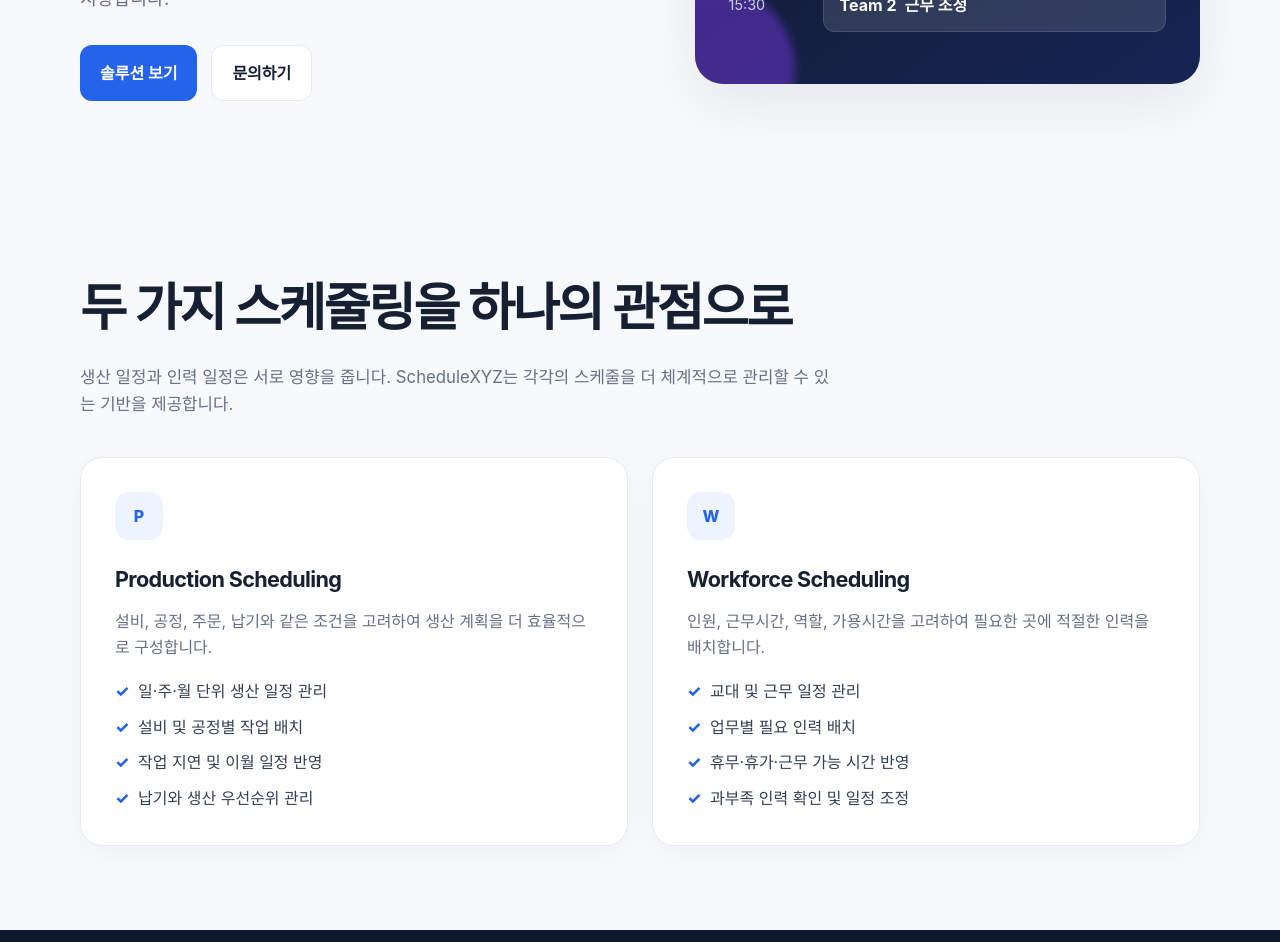
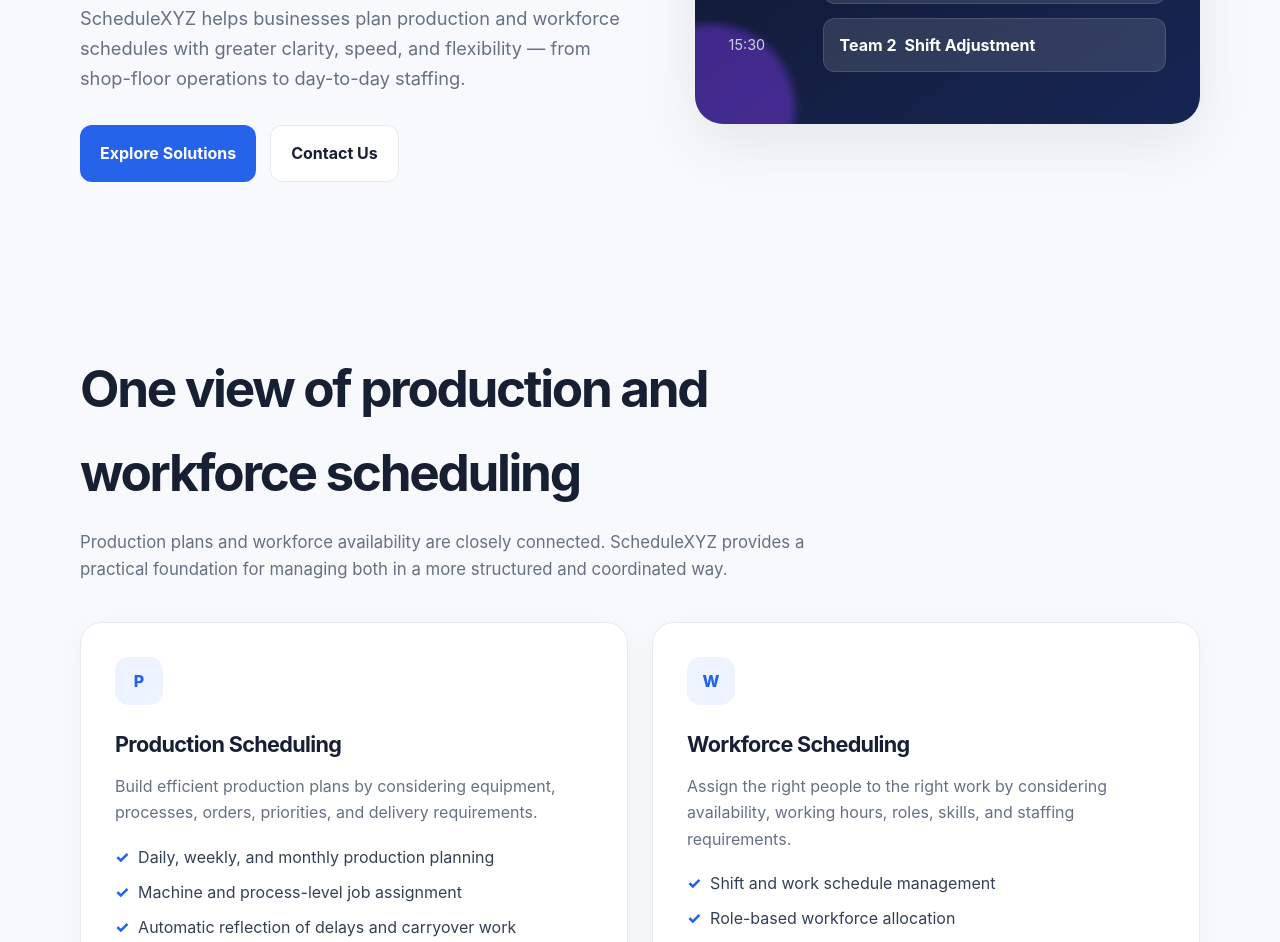
Before and after one commit to kimban-arch/schedulexyz, a plain HTML site: page index.html in a window 1280 px wide. Shown: the part 501-1443 px from the top of the page. Drawn offline with Linux system fonts and the light colour scheme.

Commit message:
Add files via upload

```diff
--- a/index.html
+++ b/index.html
@@ -1,9 +1,9 @@
 <!DOCTYPE html>
-<html lang="ko">
+<html lang="en">
 <head>
   <meta charset="UTF-8" />
   <meta name="viewport" content="width=device-width, initial-scale=1.0" />
-  <meta name="description" content="ScheduleXYZ - 생산 스케줄링과 인력 스케줄링을 더 쉽고 명확하게." />
+  <meta name="description" content="ScheduleXYZ - Smarter production and workforce scheduling." />
   <title>ScheduleXYZ | Smart Scheduling for Work</title>
 
   <style>
@@ -32,8 +32,7 @@
     }
 
     body {
-      font-family: -apple-system, BlinkMacSystemFont, "Segoe UI", Roboto, "Noto Sans KR",
-        "Apple SD Gothic Neo", Arial, sans-serif;
+      font-family: -apple-system, BlinkMacSystemFont, "Segoe UI", Roboto, Arial, sans-serif;
       background: var(--bg);
       color: var(--text);
       line-height: 1.65;
@@ -445,7 +444,7 @@
 <header>
   <div class="container nav">
     <a class="brand" href="#top">Schedule<span>XYZ</span></a>
-    <nav class="nav-links" aria-label="주요 메뉴">
+    <nav class="nav-links" aria-label="Main navigation">
       <a href="#solutions">Solutions</a>
       <a href="#why">Why ScheduleXYZ</a>
       <a href="#contact">Contact</a>
@@ -460,41 +459,41 @@
 
       <div>
         <div class="eyebrow">Smart Scheduling for Work</div>
-        <h1>복잡한 일정,<br>더 쉽게.</h1>
+        <h1>Complex schedules.<br>Made simple.</h1>
         <p>
-          ScheduleXYZ는 생산 현장의 작업 계획부터 사람의 근무 일정까지,
-          복잡한 스케줄을 더 빠르고 명확하게 구성할 수 있도록 돕는
-          스케줄링 솔루션을 지향합니다.
+          ScheduleXYZ helps businesses plan production and workforce schedules
+          with greater clarity, speed, and flexibility — from shop-floor operations
+          to day-to-day staffing.
         </p>
 
         <div class="cta-row">
-          <a class="btn btn-primary" href="#solutions">솔루션 보기</a>
-          <a class="btn btn-secondary" href="#contact">문의하기</a>
+          <a class="btn btn-primary" href="#solutions">Explore Solutions</a>
+          <a class="btn btn-secondary" href="#contact">Contact Us</a>
         </div>
       </div>
 
-      <div class="hero-card" aria-label="스케줄 예시">
+      <div class="hero-card" aria-label="Schedule example">
         <div class="mini-label">Schedule Overview</div>
 
         <div class="schedule-board">
           <div class="schedule-row">
             <div class="time">08:00</div>
-            <div class="bar"><strong>Line A</strong> 생산 계획</div>
+            <div class="bar"><strong>Line A</strong> Production Plan</div>
           </div>
 
           <div class="schedule-row">
             <div class="time">10:00</div>
-            <div class="bar"><strong>Team 1</strong> 인력 배치</div>
+            <div class="bar"><strong>Team 1</strong> Workforce Assignment</div>
           </div>
 
           <div class="schedule-row">
             <div class="time">13:00</div>
-            <div class="bar"><strong>Line B</strong> 작업 전환</div>
+            <div class="bar"><strong>Line B</strong> Job Changeover</div>
           </div>
 
           <div class="schedule-row">
             <div class="time">15:30</div>
-            <div class="bar"><strong>Team 2</strong> 근무 조정</div>
+            <div class="bar"><strong>Team 2</strong> Shift Adjustment</div>
           </div>
         </div>
       </div>
@@ -506,10 +505,11 @@
     <div class="container">
 
       <div class="section-head">
-        <h2>두 가지 스케줄링을 하나의 관점으로</h2>
+        <h2>One view of production and workforce scheduling</h2>
         <p>
-          생산 일정과 인력 일정은 서로 영향을 줍니다.
-          ScheduleXYZ는 각각의 스케줄을 더 체계적으로 관리할 수 있는 기반을 제공합니다.
+          Production plans and workforce availability are closely connected.
+          ScheduleXYZ provides a practical foundation for managing both in a more
+          structured and coordinated way.
         </p>
       </div>
 
@@ -519,15 +519,15 @@
           <div class="icon">P</div>
           <h3>Production Scheduling</h3>
           <p>
-            설비, 공정, 주문, 납기와 같은 조건을 고려하여
-            생산 계획을 더 효율적으로 구성합니다.
+            Build efficient production plans by considering equipment, processes,
+            orders, priorities, and delivery requirements.
           </p>
 
           <ul>
-            <li>일·주·월 단위 생산 일정 관리</li>
-            <li>설비 및 공정별 작업 배치</li>
-            <li>작업 지연 및 이월 일정 반영</li>
-            <li>납기와 생산 우선순위 관리</li>
+            <li>Daily, weekly, and monthly production planning</li>
+            <li>Machine and process-level job assignment</li>
+            <li>Automatic reflection of delays and carryover work</li>
+            <li>Priority and due-date management</li>
           </ul>
         </article>
 
@@ -535,15 +535,15 @@
           <div class="icon">W</div>
           <h3>Workforce Scheduling</h3>
           <p>
-            인원, 근무시간, 역할, 가용시간을 고려하여
-            필요한 곳에 적절한 인력을 배치합니다.
+            Assign the right people to the right work by considering availability,
+            working hours, roles, skills, and staffing requirements.
           </p>
 
           <ul>
-            <li>교대 및 근무 일정 관리</li>
-            <li>업무별 필요 인력 배치</li>
-            <li>휴무·휴가·근무 가능 시간 반영</li>
-            <li>과부족 인력 확인 및 일정 조정</li>
+            <li>Shift and work schedule management</li>
+            <li>Role-based workforce allocation</li>
+            <li>Leave, days off, and availability management</li>
+            <li>Staffing gap and overload visibility</li>
           </ul>
         </article>
 
@@ -557,8 +557,8 @@
       <div class="section-head">
         <h2>Why ScheduleXYZ?</h2>
         <p>
-          스케줄링의 핵심은 복잡한 조건을 한눈에 보고,
-          상황이 바뀌었을 때 빠르게 다시 계획할 수 있는 것입니다.
+          Better scheduling means seeing complex constraints clearly and being able
+          to re-plan quickly when conditions change.
         </p>
       </div>
 
@@ -566,19 +566,19 @@
         <div class="why-item">
           <div class="num">01</div>
           <h4>Simple</h4>
-          <p>복잡한 일정을 직관적으로 이해하고 관리할 수 있도록 설계합니다.</p>
+          <p>Make complex schedules easier to understand, manage, and communicate.</p>
         </div>
 
         <div class="why-item">
           <div class="num">02</div>
           <h4>Flexible</h4>
-          <p>현장의 변경, 지연, 휴무와 같은 변동 상황에 유연하게 대응합니다.</p>
+          <p>Respond quickly to delays, changes, absences, and real-world disruptions.</p>
         </div>
 
         <div class="why-item">
           <div class="num">03</div>
           <h4>Connected</h4>
-          <p>생산 일정과 인력 일정을 서로 연결해 더 현실적인 계획을 만듭니다.</p>
+          <p>Bring production plans and workforce schedules together for more realistic decisions.</p>
         </div>
       </div>
 
@@ -590,7 +590,7 @@
       <div class="cta-box">
         <h2>Schedule better.<br>Work smarter.</h2>
         <p>
-          ScheduleXYZ는 생산과 인력 운영을 위한 더 나은 스케줄링 방법을 만들어갑니다.
+          ScheduleXYZ is building a better way to plan production and workforce operations.
         </p>
         <a class="btn btn-primary" href="mailto:contact@schedulexyz.com">contact@schedulexyz.com</a>
       </div>
```
